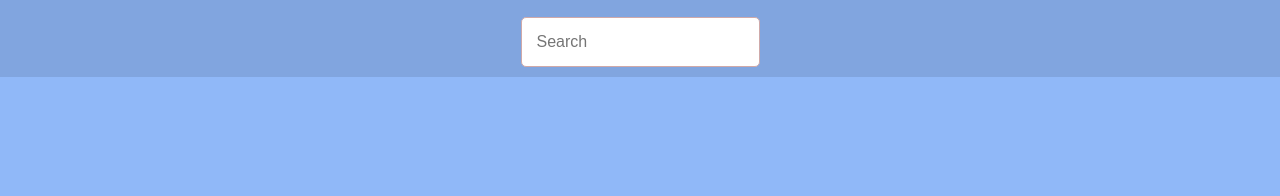
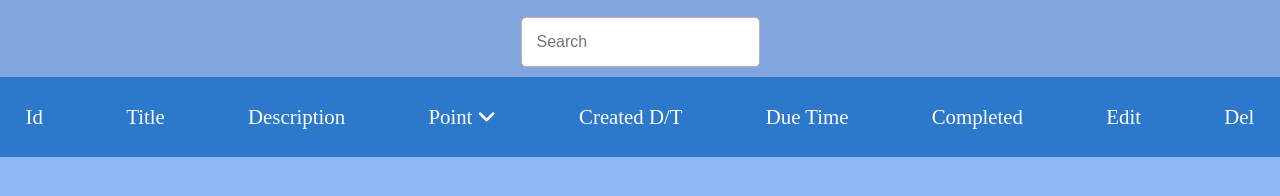
Before and after one commit to fadlalah-taher/Todo-List, a plain HTML site: page index.html in a window 1280 px wide. Shown: the part 152-348 px from the top of the page. Drawn offline with Linux system fonts and the light colour scheme.

Commit message:
Adding header-list with design on css

```diff
--- a/index.html
+++ b/index.html
@@ -3,6 +3,7 @@
     <meta charset="UTF-8">
     <meta http-equiv="X-UA-Compatible" content="IE=edge">
     <meta name="viewport" content="width=device-width, initial-scale=1.0">
+    <link rel="stylesheet" href="https://cdnjs.cloudflare.com/ajax/libs/font-awesome/6.1.1/css/all.min.css">
     <link rel="stylesheet" href="styles/style.css">
     <title>Todo App</title>
 </head>
@@ -25,5 +26,33 @@
             </div>
         </div>
     </div>
+    <div class="list-container">
+        <div class="list-header">
+            <div>
+                <p>Id</p>
+            </div>
+            <div>
+                <p>Title</p>
+            </div>
+            <div>
+                <p>Description</p>
+            </div>
+            <div>
+                <p>Point <i class="fa-solid fa-angle-down" id="points"></i></p>
+            </div>
+            <div>
+                <p>Created D/T</p>
+            </div>
+            <div>
+                <p>Due Time</p>
+            </div>
+            <div>
+                <p>Completed</p>
+            </div>
+            <p>Edit</p>
+            <p>Del</p>
+        </div>
+    </div>
+
 </body>
 </html>
--- a/styles/style.css
+++ b/styles/style.css
@@ -47,3 +47,17 @@ body{
     box-shadow: 0 0 8px #2c79cb;
     background-color: rgb(214, 222, 229);
 }
+.list-container {
+    display: flex;
+    flex-direction: column;
+}
+.list-header{
+    display: flex;
+    min-height: 10vh;
+    align-items: center;
+    justify-content: space-between;
+    padding: 0 2vw;
+    font-size: 1.3em;
+    transition: all 100ms linear;
+    background-color: #2c79cb;
+}
```
